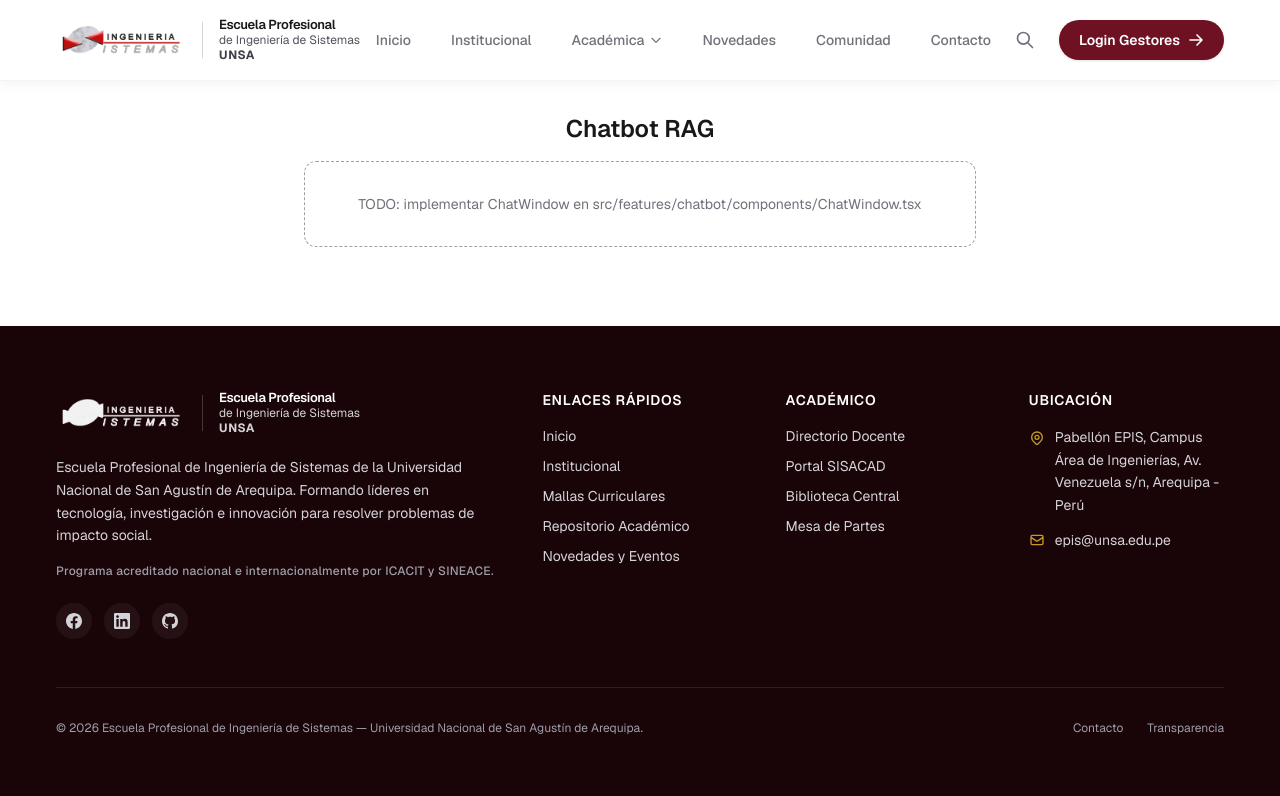
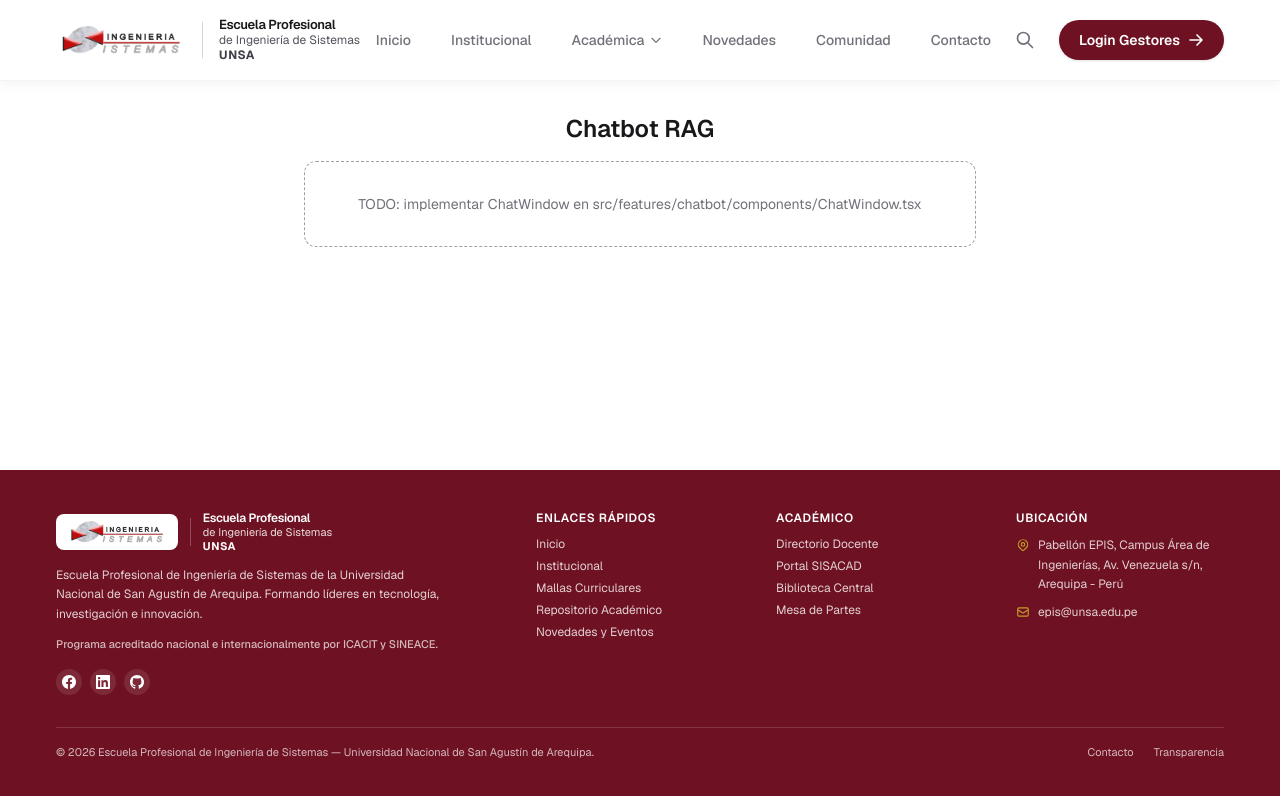
Before and after one commit to JhonAQ/EPIScode, a Next.js app: page /chat in a window 1280 px wide. Shown: the top 796 px of the page. Built offline with nearby package versions, Linux system fonts and the light colour scheme.

Commit message:
fix(footer): compact spacing and fix logo rendering
- Remove CSS negative filter from logo and enclose in crisp container to preserve authentic branding
- Reduce vertical padding and spacing across all footer columns for a compact, proportional layout

Refs #9

```diff
--- a/src/components/layout/Footer.tsx
+++ b/src/components/layout/Footer.tsx
@@ -4,64 +4,63 @@ import Image from "next/image";
 
 export function Footer() {
   return (
-    <footer className="w-full bg-[#190408] text-white">
-      {/* Main Footer Container (Spacious width on large screens) */}
-      <div className="w-full max-w-[1600px] mx-auto px-4 sm:px-6 lg:px-10 xl:px-14 py-14 lg:py-16">
-        <div className="grid grid-cols-1 md:grid-cols-2 lg:grid-cols-5 gap-10 lg:gap-12">
+    <footer className="w-full bg-epis-maroon text-white">
+      {/* Main Footer Container - Compact & proportional spacing */}
+      <div className="w-full max-w-[1600px] mx-auto px-4 sm:px-6 lg:px-10 xl:px-14 py-8 lg:py-10">
+        <div className="grid grid-cols-1 md:grid-cols-2 lg:grid-cols-5 gap-6 lg:gap-8">
           {/* Column 1 & 2: Institutional Brand & Description */}
-          <div className="lg:col-span-2 space-y-4">
-            <Link href="/" className="inline-flex items-center gap-3 group">
-              {/* Official Emblem in Monochrome White for Dark Background */}
-              <div className="relative h-9 w-[130px] shrink-0 flex items-center">
+          <div className="lg:col-span-2 space-y-3">
+            <Link href="/" className="inline-flex items-center gap-2.5 group">
+              {/* Official Logo on crisp white container to preserve original brand colors */}
+              <div className="bg-white px-2.5 py-1 rounded-lg inline-flex items-center shadow-xs shrink-0">
                 <Image
                   src="/assets/logo-epis.png"
                   alt="Escuela Profesional de Ingeniería de Sistemas"
-                  width={130}
-                  height={36}
-                  className="h-full w-auto object-contain brightness-0 invert opacity-95 group-hover:opacity-100 transition-opacity"
+                  width={115}
+                  height={32}
+                  className="h-6 sm:h-7 w-auto object-contain"
                 />
               </div>
 
               {/* Vertical Separator */}
-              <div className="h-9 w-[1px] bg-white/20 mx-1 shrink-0" />
+              <div className="h-7 w-[1px] bg-white/25 mx-0.5 shrink-0" />
 
               {/* Institutional Typography without tags */}
               <div className="flex flex-col text-left justify-center select-none leading-tight">
-                <span className="text-[13px] font-semibold text-white tracking-tight">
+                <span className="text-xs font-semibold text-white tracking-tight">
                   Escuela Profesional
                 </span>
-                <span className="text-[12px] font-normal text-zinc-300">
+                <span className="text-[11px] font-normal text-white/85">
                   de Ingeniería de Sistemas
                 </span>
-                <span className="text-[12px] font-bold text-zinc-300 tracking-wider uppercase">
+                <span className="text-[11px] font-bold text-white tracking-wider uppercase">
                   UNSA
                 </span>
               </div>
             </Link>
 
-            <p className="text-sm text-zinc-300 leading-relaxed max-w-md pt-1">
+            <p className="text-xs text-white/80 leading-relaxed max-w-sm">
               Escuela Profesional de Ingeniería de Sistemas de la Universidad
               Nacional de San Agustín de Arequipa. Formando líderes en tecnología,
-              investigación e innovación para resolver problemas de impacto social.
+              investigación e innovación.
             </p>
 
-            {/* Clean Institutional Accreditation Reference (NO AI badges/tags) */}
-            <p className="text-xs text-zinc-400 font-medium tracking-wide">
+            <p className="text-[11px] text-white/70 font-medium">
               Programa acreditado nacional e internacionalmente por ICACIT y SINEACE.
             </p>
 
-            {/* Social Links with SVG Vectors (Zero Emojis) */}
-            <div className="flex items-center space-x-3 pt-2">
+            {/* Social Links with SVG Vectors (Compact) */}
+            <div className="flex items-center space-x-2 pt-1">
               {/* Facebook */}
               <a
                 href="https://facebook.com"
                 target="_blank"
                 rel="noreferrer"
                 aria-label="Facebook institucional EPIS UNSA"
-                className="p-2.5 rounded-full bg-white/5 hover:bg-white/10 text-zinc-300 hover:text-white transition-colors"
+                className="p-1.5 rounded-full bg-white/10 hover:bg-white/20 text-white transition-colors"
               >
                 <svg
-                  className="w-4 h-4 fill-current"
+                  className="w-3.5 h-3.5 fill-current"
                   viewBox="0 0 24 24"
                   aria-hidden="true"
                 >
@@ -75,10 +74,10 @@ export function Footer() {
                 target="_blank"
                 rel="noreferrer"
                 aria-label="LinkedIn oficial EPIS UNSA"
-                className="p-2.5 rounded-full bg-white/5 hover:bg-white/10 text-zinc-300 hover:text-white transition-colors"
+                className="p-1.5 rounded-full bg-white/10 hover:bg-white/20 text-white transition-colors"
               >
                 <svg
-                  className="w-4 h-4 fill-current"
+                  className="w-3.5 h-3.5 fill-current"
                   viewBox="0 0 24 24"
                   aria-hidden="true"
                 >
@@ -92,10 +91,10 @@ export function Footer() {
                 target="_blank"
                 rel="noreferrer"
                 aria-label="Repositorio GitHub de EPIScode"
-                className="p-2.5 rounded-full bg-white/5 hover:bg-white/10 text-zinc-300 hover:text-white transition-colors"
+                className="p-1.5 rounded-full bg-white/10 hover:bg-white/20 text-white transition-colors"
               >
                 <svg
-                  className="w-4 h-4 fill-current"
+                  className="w-3.5 h-3.5 fill-current"
                   viewBox="0 0 24 24"
                   aria-hidden="true"
                 >
@@ -106,15 +105,15 @@ export function Footer() {
           </div>
 
           {/* Column 3: Enlaces Rápidos */}
-          <div className="space-y-4">
-            <h4 className="text-sm font-semibold text-white tracking-wider uppercase">
+          <div className="space-y-2.5">
+            <h4 className="text-xs font-semibold text-white tracking-wider uppercase">
               Enlaces Rápidos
             </h4>
-            <ul className="space-y-2.5 text-sm">
+            <ul className="space-y-1.5 text-xs">
               <li>
                 <Link
                   href="/"
-                  className="text-zinc-300 hover:text-white transition-colors"
+                  className="text-white/80 hover:text-white transition-colors"
                 >
                   Inicio
                 </Link>
@@ -122,7 +121,7 @@ export function Footer() {
               <li>
                 <Link
                   href="/institucional"
-                  className="text-zinc-300 hover:text-white transition-colors"
+                  className="text-white/80 hover:text-white transition-colors"
                 >
                   Institucional
                 </Link>
@@ -130,7 +129,7 @@ export function Footer() {
               <li>
                 <Link
                   href="/academica/mallas"
-                  className="text-zinc-300 hover:text-white transition-colors"
+                  className="text-white/80 hover:text-white transition-colors"
                 >
                   Mallas Curriculares
                 </Link>
@@ -138,7 +137,7 @@ export function Footer() {
               <li>
                 <Link
                   href="/academica/repositorio"
-                  className="text-zinc-300 hover:text-white transition-colors"
+                  className="text-white/80 hover:text-white transition-colors"
                 >
                   Repositorio Académico
                 </Link>
@@ -146,7 +145,7 @@ export function Footer() {
               <li>
                 <Link
                   href="/novedades"
-                  className="text-zinc-300 hover:text-white transition-colors"
+                  className="text-white/80 hover:text-white transition-colors"
                 >
                   Novedades y Eventos
                 </Link>
@@ -155,15 +154,15 @@ export function Footer() {
           </div>
 
           {/* Column 4: Académico y Servicios */}
-          <div className="space-y-4">
-            <h4 className="text-sm font-semibold text-white tracking-wider uppercase">
+          <div className="space-y-2.5">
+            <h4 className="text-xs font-semibold text-white tracking-wider uppercase">
               Académico
             </h4>
-            <ul className="space-y-2.5 text-sm">
+            <ul className="space-y-1.5 text-xs">
               <li>
                 <Link
                   href="/comunidad"
-                  className="text-zinc-300 hover:text-white transition-colors"
+                  className="text-white/80 hover:text-white transition-colors"
                 >
                   Directorio Docente
                 </Link>
@@ -173,7 +172,7 @@ export function Footer() {
                   href="https://sisacad.unsa.edu.pe"
                   target="_blank"
                   rel="noreferrer"
-                  className="text-zinc-300 hover:text-white transition-colors"
+                  className="text-white/80 hover:text-white transition-colors"
                 >
                   Portal SISACAD
                 </a>
@@ -183,7 +182,7 @@ export function Footer() {
                   href="https://biblioteca.unsa.edu.pe"
                   target="_blank"
                   rel="noreferrer"
-                  className="text-zinc-300 hover:text-white transition-colors"
+                  className="text-white/80 hover:text-white transition-colors"
                 >
                   Biblioteca Central
                 </a>
@@ -191,7 +190,7 @@ export function Footer() {
               <li>
                 <Link
                   href="/contacto"
-                  className="text-zinc-300 hover:text-white transition-colors"
+                  className="text-white/80 hover:text-white transition-colors"
                 >
                   Mesa de Partes
                 </Link>
@@ -200,14 +199,14 @@ export function Footer() {
           </div>
 
           {/* Column 5: Ubicación y Contacto */}
-          <div className="space-y-4">
-            <h4 className="text-sm font-semibold text-white tracking-wider uppercase">
+          <div className="space-y-2.5">
+            <h4 className="text-xs font-semibold text-white tracking-wider uppercase">
               Ubicación
             </h4>
-            <div className="space-y-3 text-sm text-zinc-300 leading-relaxed">
-              <div className="flex items-start gap-2.5">
+            <div className="space-y-2 text-xs text-white/80 leading-relaxed">
+              <div className="flex items-start gap-2">
                 <svg
-                  className="w-4 h-4 text-epis-gold mt-1 shrink-0"
+                  className="w-3.5 h-3.5 text-epis-gold mt-0.5 shrink-0"
                   xmlns="http://www.w3.org/2000/svg"
                   fill="none"
                   viewBox="0 0 24 24"
@@ -232,9 +231,9 @@ export function Footer() {
                 </span>
               </div>
 
-              <div className="flex items-center gap-2.5">
+              <div className="flex items-center gap-2">
                 <svg
-                  className="w-4 h-4 text-epis-gold shrink-0"
+                  className="w-3.5 h-3.5 text-epis-gold shrink-0"
                   xmlns="http://www.w3.org/2000/svg"
                   fill="none"
                   viewBox="0 0 24 24"
@@ -255,12 +254,12 @@ export function Footer() {
         </div>
 
         {/* Bottom Bar: Copyright & Legal */}
-        <div className="mt-12 pt-8 border-t border-white/10 flex flex-col sm:flex-row items-center justify-between gap-4 text-xs text-zinc-400">
+        <div className="mt-8 pt-4 border-t border-white/15 flex flex-col sm:flex-row items-center justify-between gap-3 text-[11px] text-white/70">
           <p>
             &copy; {new Date().getFullYear()} Escuela Profesional de Ingeniería
             de Sistemas &mdash; Universidad Nacional de San Agustín de Arequipa.
           </p>
-          <div className="flex items-center space-x-6">
+          <div className="flex items-center space-x-5">
             <Link
               href="/contacto"
               className="hover:text-white transition-colors"
```
